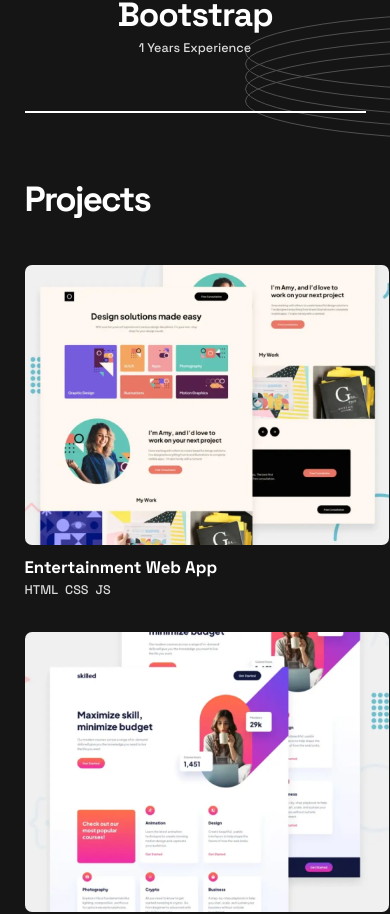
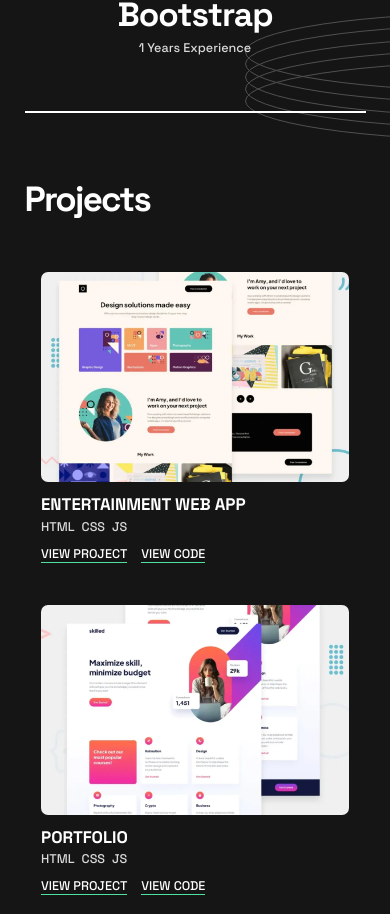
Before and after one commit to satyam-guptaa/portfolio-app, a React (Vite) app: page / in a window 390 px wide. Shown: the part 1283-2197 px from the top of the page. Built offline with nearby package versions, Linux system fonts and the light colour scheme.

Commit message:
responsiveness added
responsiveness added

```diff
--- a/src/components/projectSection/ProjectCard.jsx
+++ b/src/components/projectSection/ProjectCard.jsx
@@ -44,6 +44,12 @@ const ProjectCard = ({ data }) => {
 					</span>
 				);
 			})}
+			{imgLoaded && (
+				<div className='projects-resources-container-small-devices'>
+					<Button text={VIEW_PROJECT_TEXT} />
+					<Button text={VIEW_CODE_TEXT} />
+				</div>
+			)}
 		</article>
 	);
 };
--- a/src/components/projectSection/project.scss
+++ b/src/components/projectSection/project.scss
@@ -5,6 +5,12 @@
 	flex-wrap: wrap;
 	gap: 5rem;
 	margin-bottom: 10rem;
+	justify-content: center;
+
+	@include ipad {
+		column-gap: 3rem;
+		row-gap: 6rem;
+	}
 
 	h1 {
 		width: 100%;
@@ -16,7 +22,7 @@
 		@include fontS;
 		margin-top: 2rem;
 		margin-bottom: 1rem;
-		text-transform: capitalize;
+		text-transform: uppercase;
 	}
 
 	&-stack {
@@ -30,6 +36,12 @@
 		height: 40rem;
 		position: relative;
 		border-radius: 1rem;
+		margin-bottom: 1rem;
+
+		@include ipad {
+			width: 44rem;
+			height: 30rem;
+		}
 
 		img {
 			width: 100%;
@@ -73,6 +85,9 @@
 		&:hover {
 			.projects-resources-container {
 				opacity: 1;
+				button {
+					display: block;
+				}
 			}
 		}
 	}
@@ -92,8 +107,24 @@
 		transition: opacity 0.2s ease-in-out;
 		border-radius: 1rem;
 
+		@include ipad {
+			display: none;
+		}
+
 		button {
+			display: none;
 			width: fit-content;
 		}
 	}
+
+	&-resources-container-small-devices {
+		margin-top: 2rem;
+		display: flex;
+		gap: 2rem;
+
+		button {
+			text-transform: uppercase;
+			@include fontXS;
+		}
+	}
 }
```
